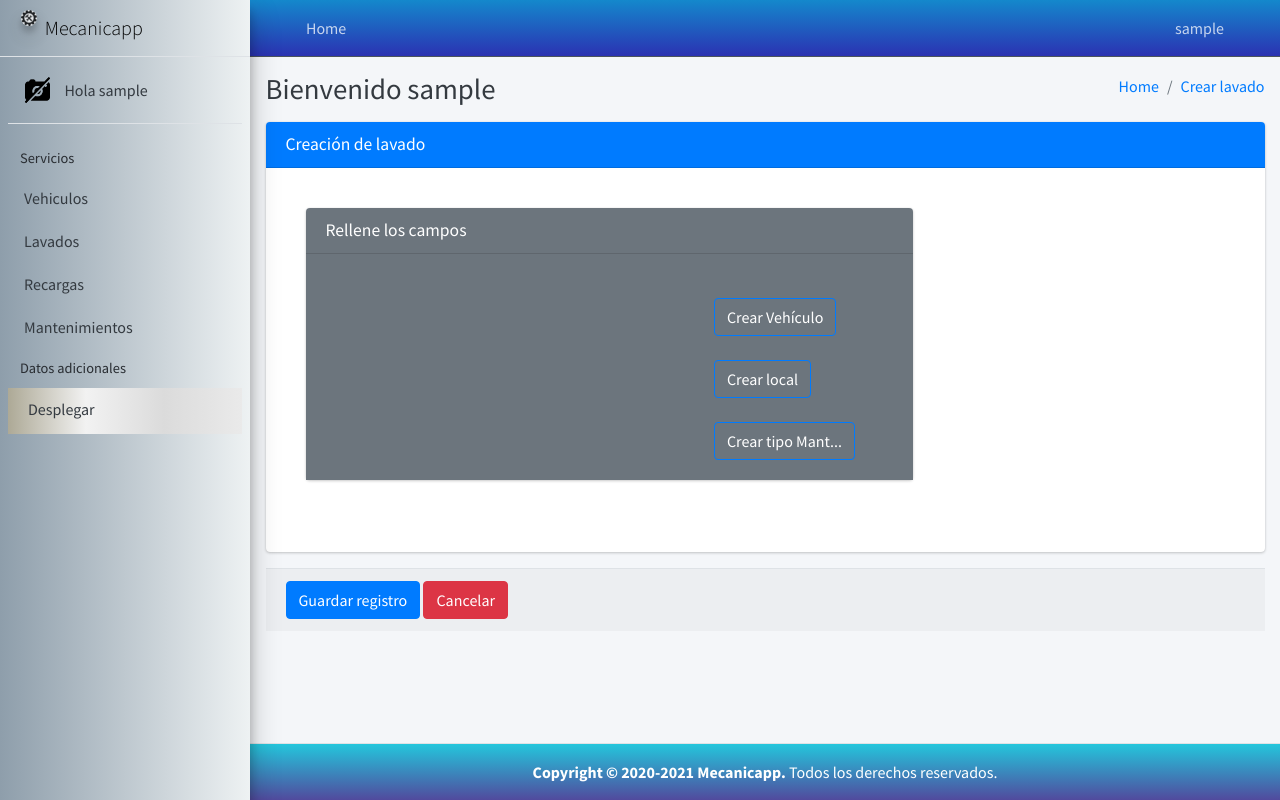
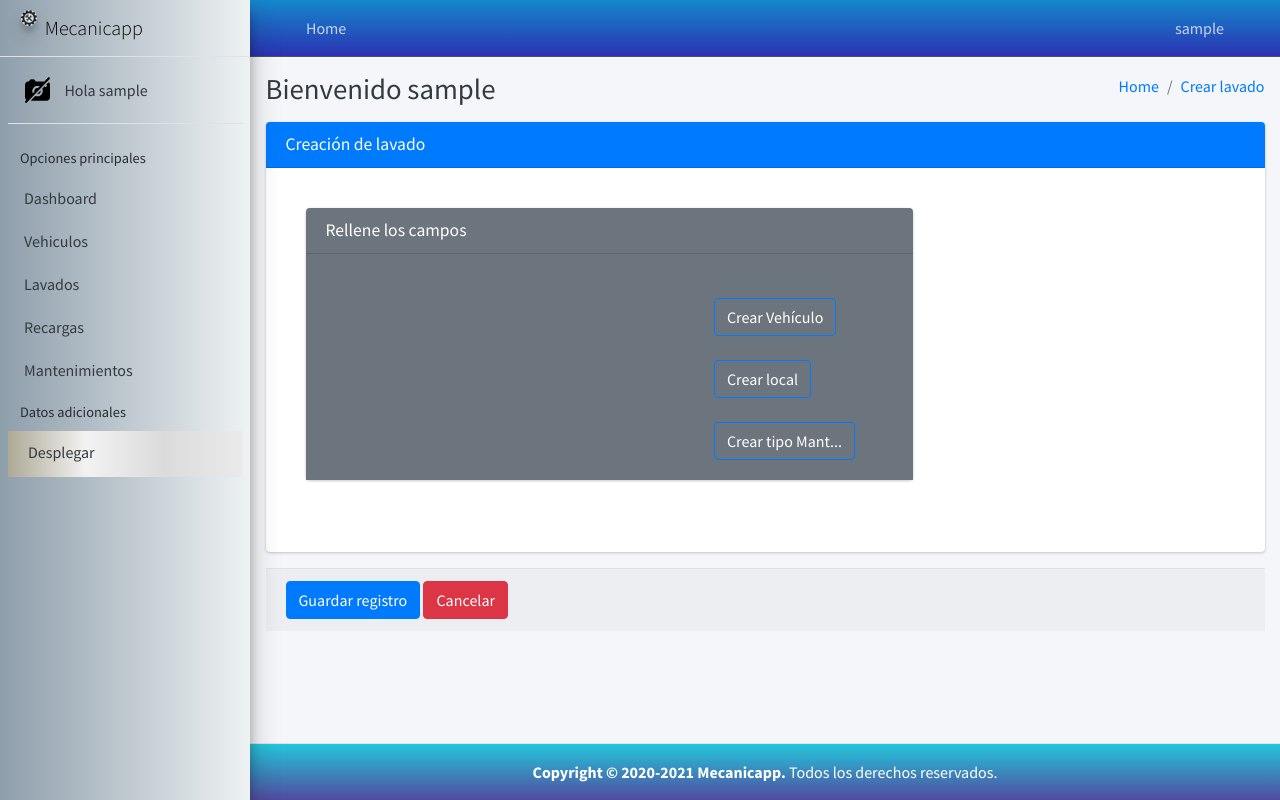
Before and after one commit to dsamador/Proyecto1.3, a Django app: page /app/create_lavado/ in a window 1280 px wide. Run offline with Django 3.2, Linux system fonts and the light colour scheme; the visitor is signed in with stand-in values (Sample User, id 1); parts of the project's set-up code (start-up, migrations or seed data) failed here and were passed over; some libraries are stand-ins or nearby versions.

Commit message:
Se añaden íconos, se formatean los números, se añade la opción de dashboard en el sidebar

```diff
--- a/mecanicapp/templates/home.html
+++ b/mecanicapp/templates/home.html
@@ -34,7 +34,7 @@
     <!-- Block head -->
     {% block head %}
 
-    {% endblock %}
+    {% endblock head %}
 </head>
 {% block body %}
 
--- a/mecanicapp/templates/vtc/sidebar.html
+++ b/mecanicapp/templates/vtc/sidebar.html
@@ -21,7 +21,15 @@
         </div>
         <nav class="mt-2">
             <ul class="nav nav-pills nav-sidebar flex-column" data-widget="treeview" role="menu" data-accordion="false">
-                <li class="nav-header">Servicios</li>
+                <li class="nav-header">Opciones principales</li>
+                <li class="nav-item">
+                    <a href="{% url 'gestion:dashboard' %}" class="nav-link">
+                        <i class="far fa-chart-bar"></i>
+                        <p>
+                            Dashboard
+                        </p>
+                    </a>
+                </li>
                 <li class="nav-item">
                     <a href="{% url 'gestion:vehiculo' %}" class="nav-link">
                         <i class="fas fa-car"></i>
```
Also changed, not shown: mecanicapp/templates/dashboard.html (+13 -8 lines), mecanicapp/config/settings.py (line endings or trailing spaces).
